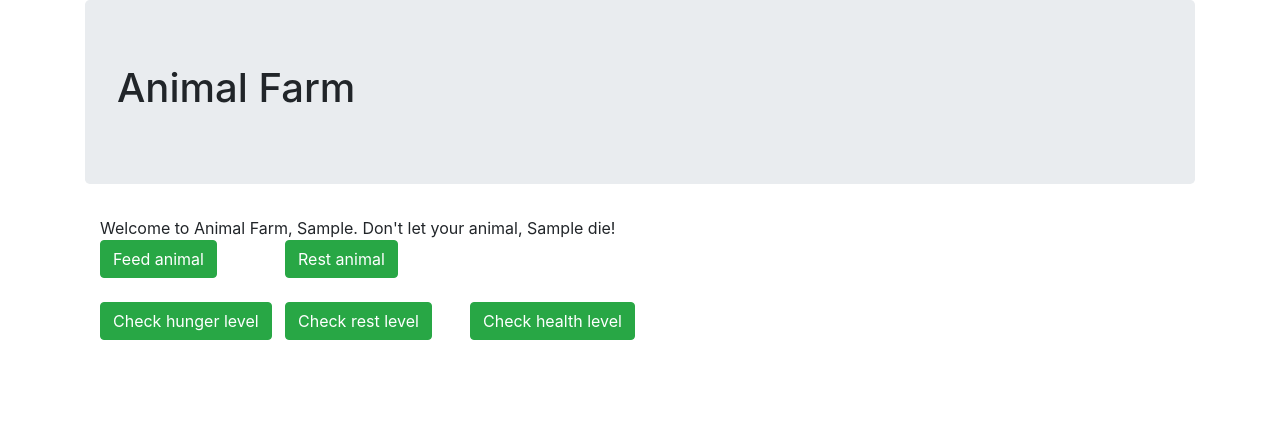
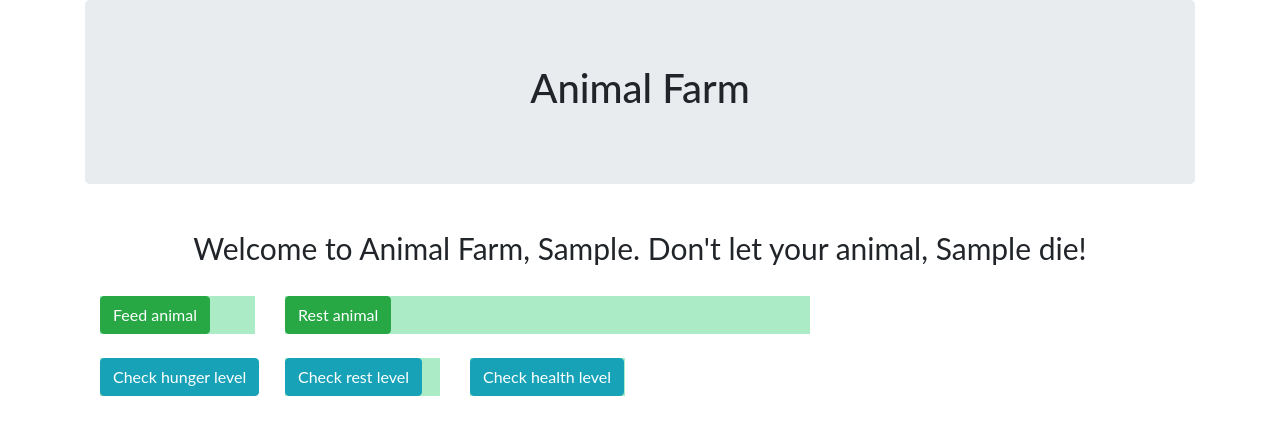
Before and after one commit to masenmatthews/AnimalFarm, a website built with webpack: page src/index.html in a window 1280 px wide. Both pictures are taken after typing "Sample", "Sample" into the empty fields and a click on the button "Submit". Built offline with nearby package versions, Linux system fonts and the light colour scheme.

Commit message:
edit styling, expand front end JS

```diff
--- a/js/farm.js
+++ b/js/farm.js
@@ -16,8 +16,14 @@ export class Farm {
 
   setSleep() {
     setInterval(() => {
-      this.food--;
+      this.rest--;
     }, 6000);
+  }
+
+  isAnimalDead() {
+    if (this.rest === 0) {
+      return alert("Your animal is dead!")
+    }
   }
 
   checkHunger() {
--- a/src/index.html
+++ b/src/index.html
@@ -58,19 +58,19 @@
       <div class="row">
         <div class="col-md-2">
           <div class="well" id="well3">
-            <button id="checkFood" type="click" class="btn btn-success">Check hunger level</button>
+            <button id="checkFood" type="click" class="btn btn-info">Check hunger level</button>
           </div>
         </div>
 
         <div class="col-md-2">
           <div class="well" id="well4">
-            <button id="checkRest" type="click" class="btn btn-success">Check rest level</button>
+            <button id="checkRest" type="click" class="btn btn-info">Check rest level</button>
           </div>
         </div>
 
         <div class="col-md-2">
           <div class="well" id="well5">
-            <button id="checkHealth" type="click" class="btn btn-success">Check health level</button>
+            <button id="checkHealth" type="click" class="btn btn-info">Check health level</button>
             </div>
           </div>
         </div>
--- a/src/main.js
+++ b/src/main.js
@@ -9,18 +9,20 @@ $(document).ready(function() {
 // Welcome screen
 
   $("form#name-input").submit(function(event) {
-    event.preventDefault();
+  event.preventDefault();
 
   let name = $("input#name").val();
   let animalName = $("input#animalName").val();
   let animal = new Farm(animalName);
 
+  animal.setHunger();
+  animal.setSleep();
 // Main interface
 
 $("#welcome-message").text("Welcome to Animal Farm, " + name + ". Don't let your animal, " + animalName + " die!");
 
 $("form#name-input").hide();
-$("#game-interface").fadeIn();
+$("#main-interface").fadeIn();
 
 // Buttons
 
--- a/src/styles.css
+++ b/src/styles.css
@@ -0,0 +1,31 @@
+.jumbotron {
+  text-align: center;
+  background-color: #D2B4DE;
+}
+
+#main-interface {
+  display: none;
+}
+
+#welcome-message {
+  font-size: 30px;
+  text-align: center;
+  margin: 15px;
+  padding: 10px;
+}
+
+.container {
+  font-family: 'Lato', sans-serif;
+}
+
+.form-group {
+  font-size: 18px;
+}
+
+#player-one-roll, #player-one-score, #player-two-roll, #player-two-score {
+  font-size: 20px;
+}
+
+.well {
+  background-color: #ABEBC6;
+}
```
